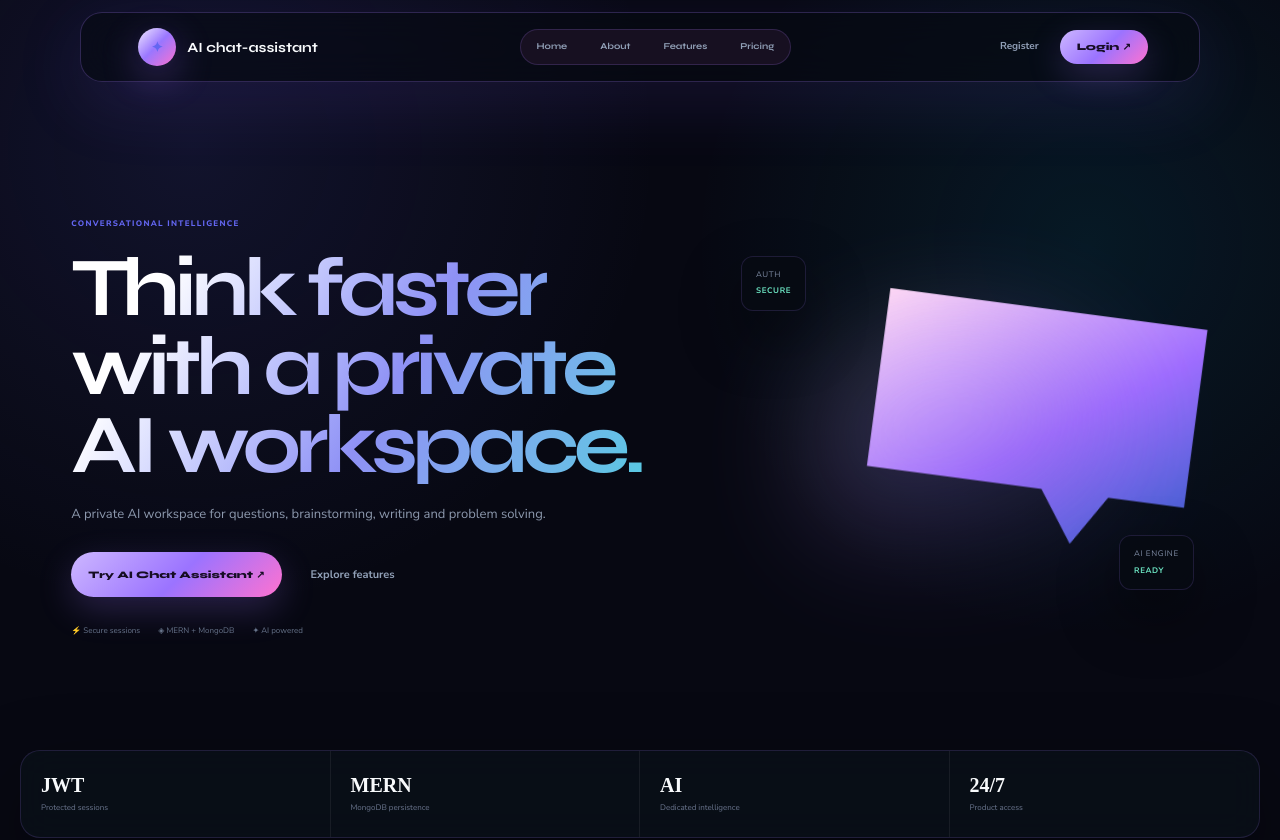
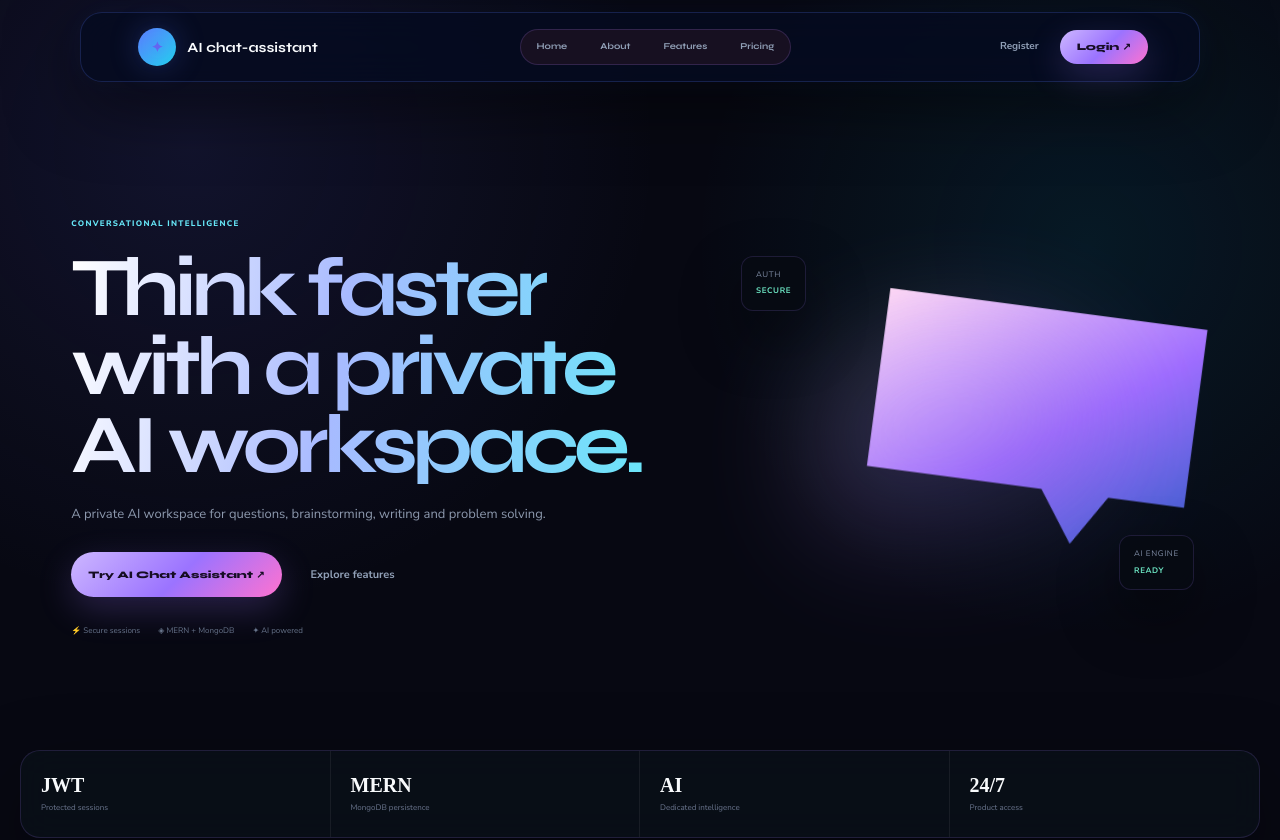
Before and after one commit to Siddharthsingh123456/ai-chat-assistant, a React (Vite) app: page / in a window 1280 px wide. Shown: the top 840 px of the page. Built offline with nearby package versions, Linux system fonts and the light colour scheme.

Commit message:
style: create signature visual identity for ai-chat-assistant

```diff
--- a/src/styles.css
+++ b/src/styles.css
@@ -113,3 +113,19 @@
 @keyframes particles{from{transform:translate3d(0,0,0)}to{transform:translate3d(35px,-70px,0)}}
 @media(max-width:700px){.nav{top:6px;margin:6px 10px;border-radius:15px}.ai-grid{background-size:48px 48px}.orb{filter:blur(70px);opacity:.16}.tool,.result{border-radius:18px!important}.themeToggle{width:36px;height:36px}}
 @media(prefers-reduced-motion:reduce){*,*::before,*::after{animation:none!important;scroll-behavior:auto!important;transition:none!important}.scrollReveal{opacity:1;transform:none}}
+
+
+
+/* SIGNATURE THEME — CONVERSATIONAL INTELLIGENCE / ROYAL BLUE + CYAN */
+:root{--brand:#5b7cff;--brand2:#22d3ee;--hot:#8b5cf6;--deep:#05091a;--panel:rgba(12,20,48,.78);--edge:rgba(91,124,255,.2)}
+body{background:radial-gradient(circle at 15% 10%,#5b7cff1f,transparent 28%),radial-gradient(circle at 85% 20%,#22d3ee14,transparent 25%),linear-gradient(135deg,#040717,#08112b 55%,#080719)!important}
+body:before{background:radial-gradient(circle at 20% 20%,#5b7cff2a,transparent 25%),radial-gradient(circle at 80% 30%,#22d3ee20,transparent 26%)!important}
+.nav{background:#050b20d9!important;border-color:#5b7cff35!important;box-shadow:0 20px 70px #0008,0 0 30px #5b7cff12!important}
+.logo span,.footerLogo span{background:linear-gradient(135deg,#5b7cff,#22d3ee)!important;box-shadow:0 0 30px #5b7cff44!important}
+.primary{background:linear-gradient(135deg,#5b7cff,#22d3ee)!important;box-shadow:0 14px 40px #5b7cff35!important}
+.eyebrow,.featureGrid article span,.pricing article>span{color:#67e8f9!important}
+.hero h1{background:linear-gradient(100deg,#fff,#a8baff 45%,#67e8f9)!important;-webkit-background-clip:text!important;background-clip:text!important;color:transparent!important}
+.cards article,.featureGrid article,.pricing article,.authCard,.tool,.result{background:linear-gradient(145deg,#0d1738d9,#070d22e8)!important;border-color:#5b7cff26!important}
+.cards article:hover,.featureGrid article:hover,.pricing article:hover,.tool:hover,.result:hover{border-color:#5b7cff66!important;box-shadow:0 30px 90px #0009,0 0 45px #5b7cff18!important}
+.workspace{background:radial-gradient(circle at 75% 10%,#22d3ee12,transparent 25%),transparent!important}
+footer.premiumFooter{background:linear-gradient(180deg,#07102b,#030615)!important}
```
